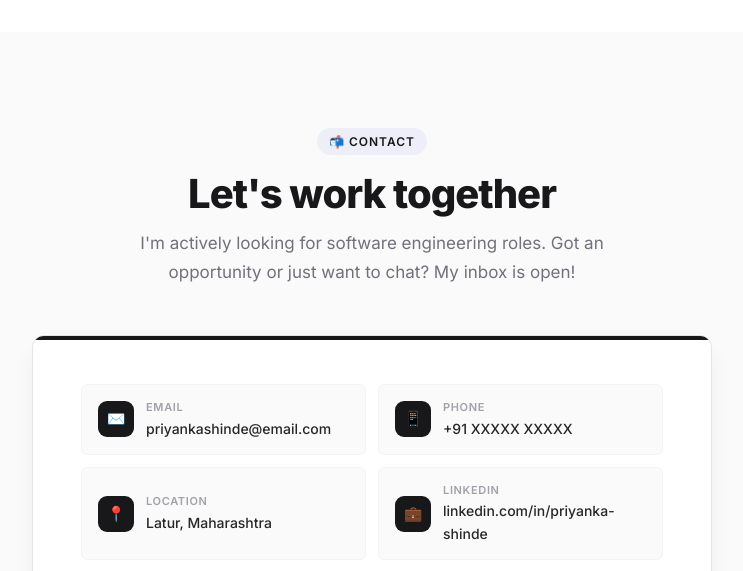
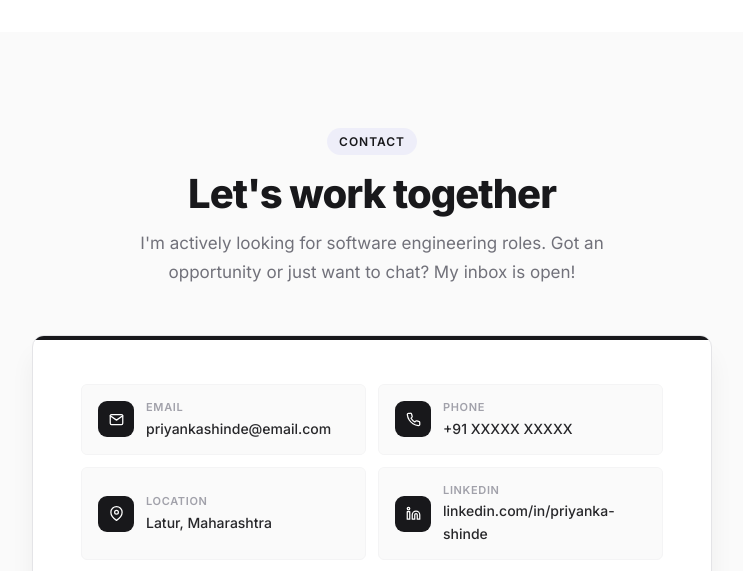
Before and after one commit to balaji3245/priyanka-shinde-protfolio, a React (Vite) app: page / in a window 1280 px wide. Shown: the part 6580-7151 px from the top of the page, without its empty margins (268-1011 px from the left). Built offline with nearby package versions, Linux system fonts and the light colour scheme; no server answers; the database is empty.

Commit message:
design: replace all emojis and inline SVGs with standard feather icons

```diff
--- a/src/components/About.jsx
+++ b/src/components/About.jsx
@@ -1,3 +1,5 @@
+import { FiMapPin } from 'react-icons/fi';
+
 const About = () => (
   <section id="about">
     <div className="section-wrap section-wrap--gray">
@@ -60,7 +62,7 @@ const About = () => (
               </div>
 
               <div className="about-card__location" style={{ display: 'flex', alignItems: 'center', gap: 6, justifyContent: 'center' }}>
-                <svg width="14" height="14" viewBox="0 0 24 24" fill="none" stroke="currentColor" strokeWidth="2" strokeLinecap="round" strokeLinejoin="round"><path d="M21 10c0 7-9 13-9 13s-9-6-9-13a9 9 0 0 1 18 0z"></path><circle cx="12" cy="10" r="3"></circle></svg>
+                <FiMapPin size={14} />
                 Latur, Maharashtra, India
               </div>
 
--- a/src/components/Contact.jsx
+++ b/src/components/Contact.jsx
@@ -1,13 +1,13 @@
 import { useState } from 'react';
-import { FiSend } from 'react-icons/fi';
+import { FiSend, FiMail, FiPhone, FiMapPin, FiLinkedin, FiCheckCircle } from 'react-icons/fi';
 import { collection, addDoc, serverTimestamp } from 'firebase/firestore';
 import { db } from '../firebase';
 
 const INFO = [
-  { id: 'ci-email',    icon: '✉️', label: 'Email',    val: 'priyankashinde@email.com', href: 'mailto:priyankashinde@email.com' },
-  { id: 'ci-phone',    icon: '📱', label: 'Phone',    val: '+91 XXXXX XXXXX',          href: 'tel:+91XXXXXXXXXX' },
-  { id: 'ci-location', icon: '📍', label: 'Location', val: 'Latur, Maharashtra',       href: 'https://maps.google.com/?q=Latur,Maharashtra' },
-  { id: 'ci-linkedin', icon: '💼', label: 'LinkedIn', val: 'linkedin.com/in/priyanka-shinde', href: 'https://linkedin.com/in/' },
+  { id: 'ci-email',    icon: <FiMail />, label: 'Email',    val: 'priyankashinde@email.com', href: 'mailto:priyankashinde@email.com' },
+  { id: 'ci-phone',    icon: <FiPhone />, label: 'Phone',    val: '+91 XXXXX XXXXX',          href: 'tel:+91XXXXXXXXXX' },
+  { id: 'ci-location', icon: <FiMapPin />, label: 'Location', val: 'Latur, Maharashtra',       href: 'https://maps.google.com/?q=Latur,Maharashtra' },
+  { id: 'ci-linkedin', icon: <FiLinkedin />, label: 'LinkedIn', val: 'linkedin.com/in/priyanka-shinde', href: 'https://linkedin.com/in/' },
 ];
 
 const Contact = () => {
@@ -45,7 +45,7 @@ const Contact = () => {
       <div className="section-wrap section-wrap--gray">
         <div className="container">
           <div data-anim style={{ textAlign: 'center', marginBottom: 48 }}>
-            <span className="section-tag" style={{ margin: '0 auto 16px' }}>📬 Contact</span>
+            <span className="section-tag" style={{ margin: '0 auto 16px' }}>Contact</span>
             <h2 className="section-title">Let's work together</h2>
             <p className="section-desc" style={{ margin: '0 auto' }}>
               I'm actively looking for software engineering roles. Got an opportunity or just want to chat? My inbox is open!
@@ -78,8 +78,8 @@ const Contact = () => {
 
               {/* Form */}
               {status === 'success' ? (
-                <div className="form-success">
-                  🎉 Message sent! I'll get back to you within 24 hours.
+                <div className="form-success" style={{ display: 'flex', alignItems: 'center', justifyContent: 'center', gap: 8 }}>
+                  <FiCheckCircle size={20} color="#10b981" /> Message sent! I'll get back to you within 24 hours.
                 </div>
               ) : (
                 <form id="contact-form" className="contact-form" onSubmit={handleSubmit}>
--- a/src/components/Education.jsx
+++ b/src/components/Education.jsx
@@ -1,5 +1,6 @@
 import { useState, useEffect } from 'react';
 import { collection, getDocs } from 'firebase/firestore';
+import { FiAward } from 'react-icons/fi';
 import { db } from '../firebase';
 
 const FALLBACK_EDU = [
@@ -81,7 +82,7 @@ const Education = () => {
                     <div className="edu-card__icon">{e.icon}</div>
                   ) : (
                     <div className="edu-card__icon" style={{ background: 'var(--gray-100)', color: 'var(--gray-500)', display: 'flex', alignItems: 'center', justifyContent: 'center' }}>
-                      <svg width="24" height="24" viewBox="0 0 24 24" fill="none" stroke="currentColor" strokeWidth="2" strokeLinecap="round" strokeLinejoin="round"><path d="M22 10v6M2 10l10-5 10 5-10 5z"></path><path d="M6 12v5c3 3 9 3 12 0v-5"></path></svg>
+                      <FiAward size={24} />
                     </div>
                   )}
                   <div className="edu-card__score">{e.score}</div>
--- a/src/components/Experience.jsx
+++ b/src/components/Experience.jsx
@@ -1,5 +1,6 @@
 import { useState, useEffect } from 'react';
 import { collection, getDocs } from 'firebase/firestore';
+import { FiBriefcase, FiChevronRight } from 'react-icons/fi';
 import { db } from '../firebase';
 
 const FALLBACK_EXP = [
@@ -72,7 +73,7 @@ const Experience = () => {
                         <div className="exp-card__logo">{exp.logo}</div>
                       ) : (
                         <div className="exp-card__logo" style={{ background: 'var(--gray-100)', color: 'var(--gray-500)', fontSize: 16 }}>
-                          <svg width="24" height="24" viewBox="0 0 24 24" fill="none" stroke="currentColor" strokeWidth="2" strokeLinecap="round" strokeLinejoin="round"><rect x="2" y="7" width="20" height="14" rx="2" ry="2"></rect><path d="M16 21V5a2 2 0 0 0-2-2h-4a2 2 0 0 0-2 2v16"></path></svg>
+                          <FiBriefcase size={20} />
                         </div>
                       )}
                       <div>
@@ -94,7 +95,7 @@ const Experience = () => {
                       {exp.points.map((p, idx) => (
                         <li key={idx} className="exp-point">
                           <span className="exp-point__icon" style={{ marginTop: 6 }}>
-                            <svg width="12" height="12" viewBox="0 0 24 24" fill="none" stroke="currentColor" strokeWidth="2"><path d="M5 12h14"></path><path d="m12 5 7 7-7 7"></path></svg>
+                            <FiChevronRight size={12} />
                           </span>
                           <span>{p}</span>
                         </li>
--- a/src/components/Skills.jsx
+++ b/src/components/Skills.jsx
@@ -1,5 +1,6 @@
 import { useState, useEffect } from 'react';
 import { collection, getDocs } from 'firebase/firestore';
+import { FiCode } from 'react-icons/fi';
 import { db } from '../firebase';
 
 const FALLBACK_SKILLS = [
@@ -61,7 +62,7 @@ const Skills = () => {
                       <div className="skill-cat-icon">{cat.icon}</div>
                     ) : (
                       <div className="skill-cat-icon" style={{ background: 'var(--gray-100)', color: 'var(--gray-500)', display: 'flex', alignItems: 'center', justifyContent: 'center' }}>
-                        <svg width="20" height="20" viewBox="0 0 24 24" fill="none" stroke="currentColor" strokeWidth="2" strokeLinecap="round" strokeLinejoin="round"><polyline points="16 18 22 12 16 6"></polyline><polyline points="8 6 2 12 8 18"></polyline></svg>
+                        <FiCode size={20} />
                       </div>
                     )}
                     <div className="skill-cat-title">{cat.title}</div>
```
